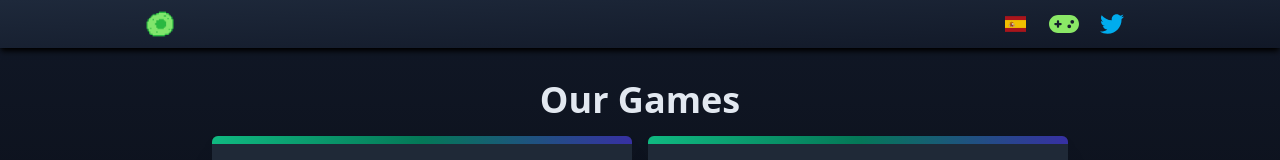
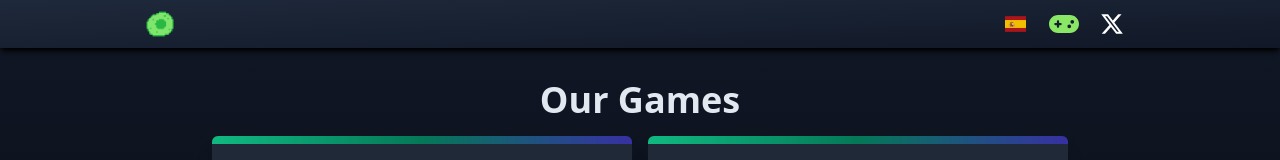
Before and after one commit to GenomaGames/genomagames.github.io, a Next.js app: page /en/games in a window 1280 px wide. Shown: the top 160 px of the page. Built offline with nearby package versions, Linux system fonts and the light colour scheme; no server answers.

Commit message:
🚚 update Twitter references to X and adjust related variables
Signed-off-by: Alberto Fernandez <albertofdzm@gmail.com>

```diff
--- a/data/authors.json
+++ b/data/authors.json
@@ -2,6 +2,6 @@
   {
     "name": "Alberto Fernandez",
     "nickname": "AlbertoFdzM",
-    "twitterUsername": "AlbertoFdzM"
+    "xUsername": "AlbertoFdzM"
   }
 ]
--- a/frontmatter.json
+++ b/frontmatter.json
@@ -69,9 +69,9 @@
             "type": "string",
             "title": "Nickname"
           },
-          "twitterUsername": {
+          "xUsername": {
             "type": "string",
-            "title": "Twitter Username"
+            "title": "X Username"
           }
         }
       }
--- a/src/app/(root)/layout.tsx
+++ b/src/app/(root)/layout.tsx
@@ -32,7 +32,7 @@ export const metadata: Metadata = {
   },
   twitter: {
     card: "summary",
-    creator: `@${process.env.NEXT_PUBLIC_TWITTER_USERNAME}`,
+    creator: `@${process.env.NEXT_PUBLIC_X_USERNAME}`,
     description: process.env.NEXT_PUBLIC_SITE_DESCRIPTION,
     title: process.env.NEXT_PUBLIC_SITE_NAME,
     images: [`${process.env.NEXT_PUBLIC_BASE_URL}/icon.png`],
--- a/src/app/[locale]/layout.tsx
+++ b/src/app/[locale]/layout.tsx
@@ -44,7 +44,7 @@ export const metadata: Metadata = {
   },
   twitter: {
     card: "summary",
-    creator: `@${process.env.NEXT_PUBLIC_TWITTER_USERNAME}`,
+    creator: `@${process.env.NEXT_PUBLIC_X_USERNAME}`,
     description: process.env.NEXT_PUBLIC_SITE_DESCRIPTION,
     title: process.env.NEXT_PUBLIC_SITE_NAME,
     images: [`${process.env.NEXT_PUBLIC_BASE_URL}/icon.png`],
--- a/src/components/header.tsx
+++ b/src/components/header.tsx
@@ -1,6 +1,6 @@
 import "flag-icons/css/flag-icons.min.css";
 
-import { faTwitter } from "@fortawesome/free-brands-svg-icons";
+import { faXTwitter } from "@fortawesome/free-brands-svg-icons";
 import { faGamepad } from "@fortawesome/free-solid-svg-icons";
 import { FontAwesomeIcon } from "@fortawesome/react-fontawesome";
 import Image from "next/image";
@@ -58,19 +58,19 @@ const Header: React.JSXElementConstructor<Props> = (props: Props) => {
                 icon={faGamepad}
                 size="xl"
               />
-              <span className="sr-only">{`${process.env.NEXT_PUBLIC_SITE_NAME} Twitter`}</span>
+              <span className="sr-only">{`${process.env.NEXT_PUBLIC_SITE_NAME} on X`}</span>
             </Link>
           )}
           <Link
             className="flex h-12 w-12 items-center justify-center justify-self-end"
-            href={`https://twitter.com/${process.env.NEXT_PUBLIC_TWITTER_USERNAME}`}
+            href={`https://x.com/${process.env.NEXT_PUBLIC_X_USERNAME}`}
           >
             <FontAwesomeIcon
-              className="text-[#00acee]"
-              icon={faTwitter}
+              className="text-white"
+              icon={faXTwitter}
               size="xl"
             />
-            <span className="sr-only">{`${process.env.NEXT_PUBLIC_SITE_NAME} Twitter`}</span>
+            <span className="sr-only">{`${process.env.NEXT_PUBLIC_SITE_NAME} on X`}</span>
           </Link>
         </div>
       </div>
--- a/src/components/meta.tsx
+++ b/src/components/meta.tsx
@@ -46,10 +46,10 @@ const Meta = () => {
         />
 
         <meta name="twitter:card" content="summary" />
-        {process.env.NEXT_PUBLIC_TWITTER_USERNAME && (
+        {process.env.NEXT_PUBLIC_X_USERNAME && (
           <meta
             name="twitter:site"
-            content={`@${process.env.NEXT_PUBLIC_TWITTER_USERNAME}`}
+            content={`@${process.env.NEXT_PUBLIC_X_USERNAME}`}
           />
         )}
       </Head>
--- a/src/components/post-footer.tsx
+++ b/src/components/post-footer.tsx
@@ -1,4 +1,4 @@
-import { faTwitter } from "@fortawesome/free-brands-svg-icons";
+import { faXTwitter } from "@fortawesome/free-brands-svg-icons";
 import { FontAwesomeIcon } from "@fortawesome/react-fontawesome";
 import { DiscussionEmbed } from "disqus-react";
 
@@ -11,12 +11,12 @@ const PostFooter: React.JSXElementConstructor<Props> = ({
   slug,
   title,
 }: Props) => {
-  const twitterShareUrl = new URL("https://twitter.com/intent/tweet");
+  const xShareUrl = new URL("https://x.com/intent/post");
   const postUrl: string = `${process.env.NEXT_PUBLIC_BASE_URL}/posts/${slug}`;
 
-  twitterShareUrl.searchParams.set(
+  xShareUrl.searchParams.set(
     "text",
-    `${title} by @${process.env.NEXT_PUBLIC_TWITTER_USERNAME} ${process.env.NEXT_PUBLIC_TWITTER_SHARE_POST_HASHTAGS} ${postUrl}`,
+    `${title} by @${process.env.NEXT_PUBLIC_X_USERNAME} ${process.env.NEXT_PUBLIC_X_SHARE_POST_HASHTAGS} ${postUrl}`,
   );
 
   return (
@@ -24,11 +24,11 @@ const PostFooter: React.JSXElementConstructor<Props> = ({
       <hr className="my-4 border-t-2 border-indigo-600" />
 
       <a
-        className="mb-4 inline-block h-8 rounded-md bg-[#00acee] px-3 font-bold leading-8"
-        href={twitterShareUrl.href}
+        className="mb-4 inline-block h-8 rounded-md bg-slate-900 px-3 font-bold leading-8"
+        href={xShareUrl.href}
       >
-        <FontAwesomeIcon className="mr-1" icon={faTwitter} />
-        <span>Tweet this</span>
+        <FontAwesomeIcon className="mr-1" icon={faXTwitter} />
+        <span>Post this</span>
       </a>
 
       {/* FIXME */}
```
